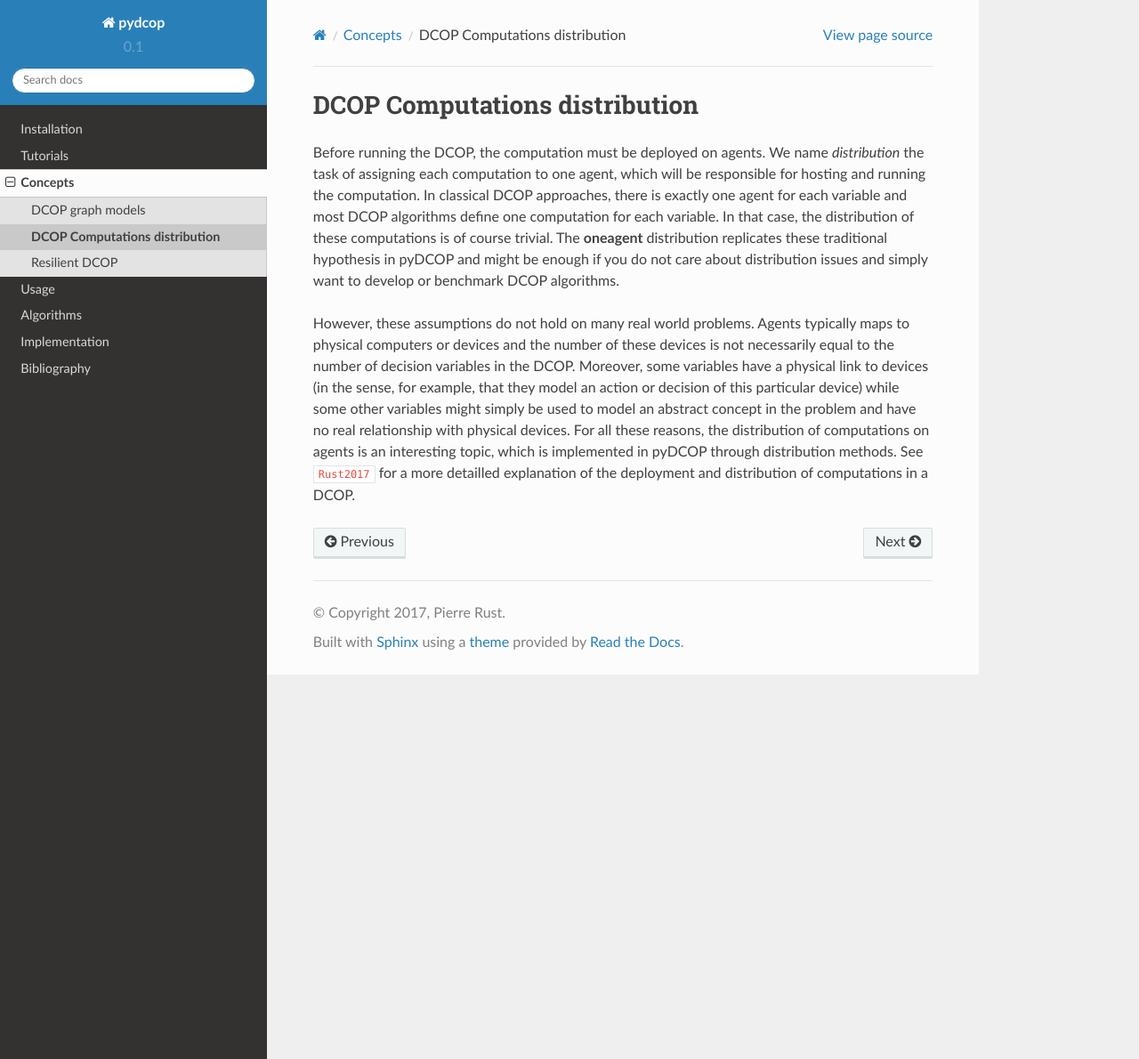
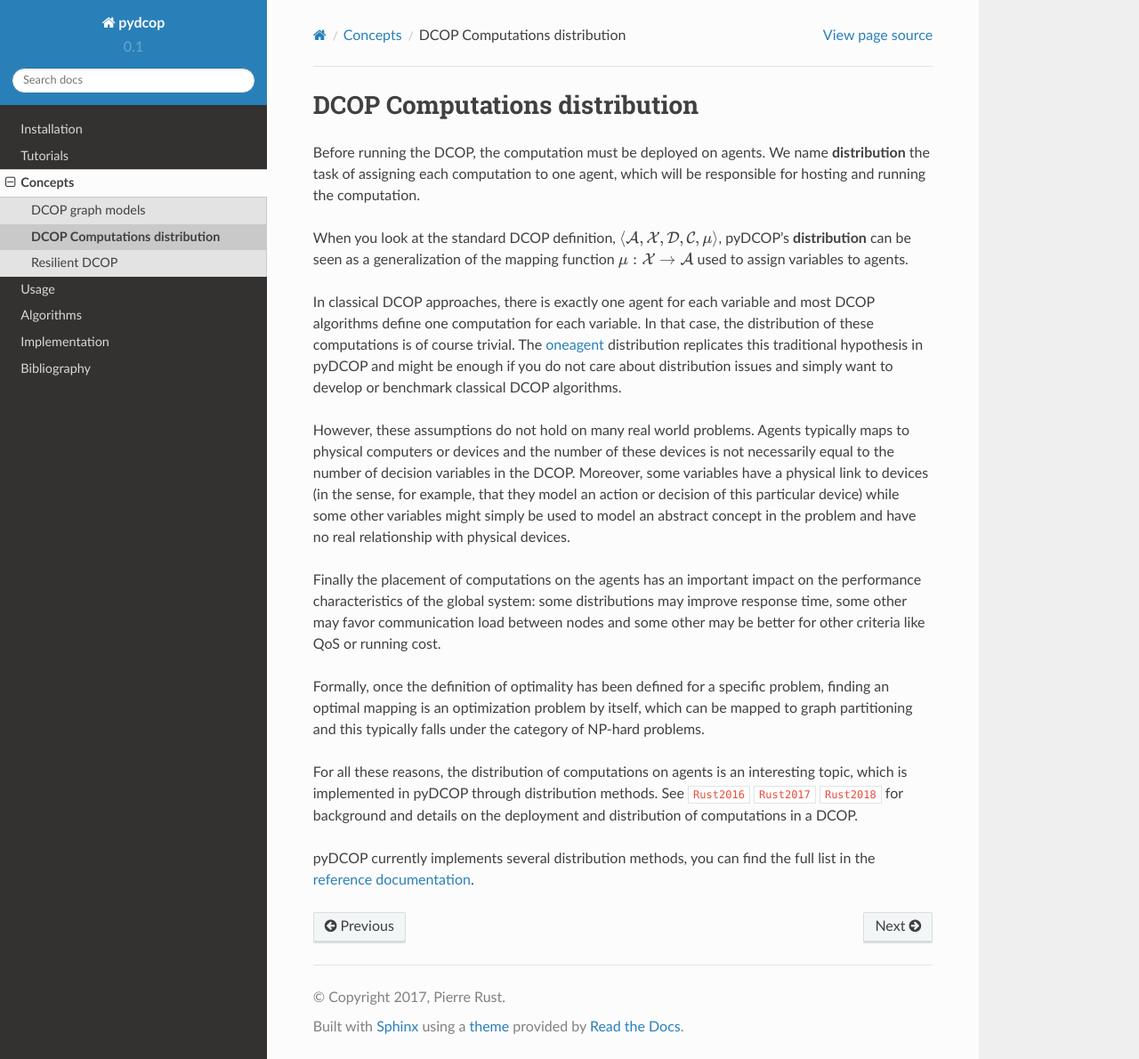
Before and after one commit to Orange-OpenSource/pyDcop, a Sphinx documentation site: the page built from docs/concepts/distribution.rst, in a window 1280 px wide and 1190 px high. Shown: the whole window at 89% size. Built offline with Sphinx 7.4.7 and the Read the Docs theme 2.0.0, drawn with Linux system fonts in a browser that asks for light colours; cross-references to code outside the pages are shown as plain code.

Commit message:
Doc: improving distribution documentation

```diff
--- a/docs/concepts/distribution.rst
+++ b/docs/concepts/distribution.rst
@@ -6,14 +6,22 @@ DCOP Computations distribution
 
 
 Before running the DCOP, the computation must be deployed on agents.
-We name *distribution* the task of assigning each computation to one agent,
+We name **distribution** the task of assigning each computation to one agent,
 which will be responsible for hosting and running the computation.
+
+When you look at the standard DCOP definition,
+:math:`\langle \mathcal{A}, \mathcal{X}, \mathcal{D}, \mathcal{C}, \mu \rangle`,
+pyDCOP's **distribution** can be seen as a generalization of the
+mapping function :math:`\mu: \mathcal{X} \rightarrow \mathcal{A}`
+used to assign variables to agents.
+
 In classical DCOP approaches, there is exactly one agent for each variable
 and most DCOP algorithms define one computation for each variable.
 In that case, the distribution of these computations is of course trivial.
-The **oneagent** distribution replicates these traditional hypothesis
-in pyDCOP and might be enough if you do not care about distribution issues and
-simply want to develop or benchmark DCOP algorithms.
+The :ref:`oneagent <implementation_reference_distributions_oneagent>`
+distribution replicates this traditional hypothesis in pyDCOP
+and might be enough if you do not care about distribution issues and
+simply want to develop or benchmark classical DCOP algorithms.
 
 However, these assumptions do not hold on many real world problems.
 Agents typically maps to physical computers or devices
@@ -25,8 +33,28 @@ of this particular device)
 while some other variables might simply be used to model
 an abstract concept in the problem and have no real relationship
 with physical devices.
+
+
+Finally the placement of computations on the agents has an important impact on
+the performance characteristics of the global system:
+some distributions may improve response time,
+some other may favor communication load between nodes
+and some other may be better for other criteria like QoS or running cost.
+
+
+Formally, once the definition of optimality has been defined for a specific
+problem,
+finding an optimal mapping is an optimization problem by itself,
+which can be mapped to graph partitioning and
+this typically falls under the category of NP-hard problems.
+
+
 For all these reasons, the distribution of computations on agents is
 an interesting topic, which is implemented in pyDCOP through distribution
 methods.
-See :cite:`Rust2017` for a more detailled explanation of the deployment
-and distribution of computations in a DCOP.
+See :cite:`Rust2016` :cite:`Rust2017` :cite:`Rust2018` for background and
+details on the deployment and distribution of computations in a DCOP.
+
+pyDCOP currently implements several distribution methods, you can find the
+full list in the
+:ref:`reference documentation <implementation_reference_distributions>`.
```
Also changed, not shown: docs/implementation/reference/distributions.rst (+21 -4 lines).
